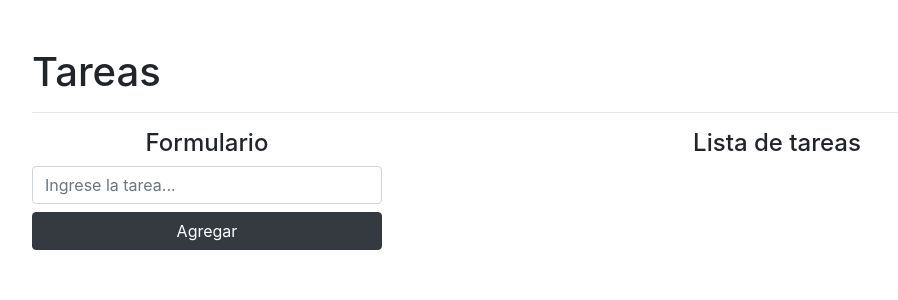
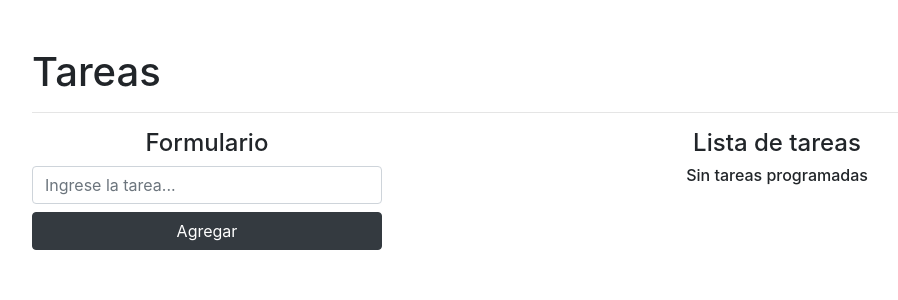
Before and after one commit to JAlexanderQP/crud, a React (Create React App) app: page / in a window 1280 px wide. Shown: the top 300 px of the page, without its empty margins (53-951 px from the left). Built offline with nearby package versions, Linux system fonts and the light colour scheme.

Commit message:
Mejorando texto sin tareas

```diff
--- a/src/App.js
+++ b/src/App.js
@@ -1,5 +1,5 @@
 import React, { useState } from "react";
-import { isEmpty } from "lodash";
+import { isEmpty, size } from "lodash";
 import shortid from "shortid";
 
 function App() {
@@ -20,6 +20,13 @@ function App() {
     //Al arreglo de tareas agregame la nueva tarea
     setTasks([...tasks, newTask]);
     setTask("");
+  };
+
+  const DeleteTask = (id) => {
+    // alert("ID a eliminar: " + id);
+
+    const filteredTask = tasks.filter((task) => task.id !== id);
+    setTasks(filteredTask);
   };
 
   return (
@@ -48,11 +55,17 @@ function App() {
         </div>
         <div className="col-12 col-md-8">
           <h4 className="text-center">Lista de tareas</h4>
+          {size(tasks) === 0 ? (
+            <h6 className="text-center">Sin tareas programadas</h6>
+          ) : (
             <ul className="list-group">
               {tasks.map((task) => (
                 <li className="list-group-item" key={task.id}>
                   <span className="lead"> {task.name}</span>
-                <button className="btn btn-danger btn-sm float-right mx-2">
+                  <button
+                    className="btn btn-danger btn-sm float-right mx-2"
+                    onClick={() => DeleteTask(task.id)}
+                  >
                     Eliminar
                   </button>
                   <button className="btn btn-warning btn-sm float-right">
@@ -61,6 +74,7 @@ function App() {
                 </li>
               ))}
             </ul>
+          )}
         </div>
       </div>
     </div>
```
Lines whose indentation alone changed are shown as unchanged.
